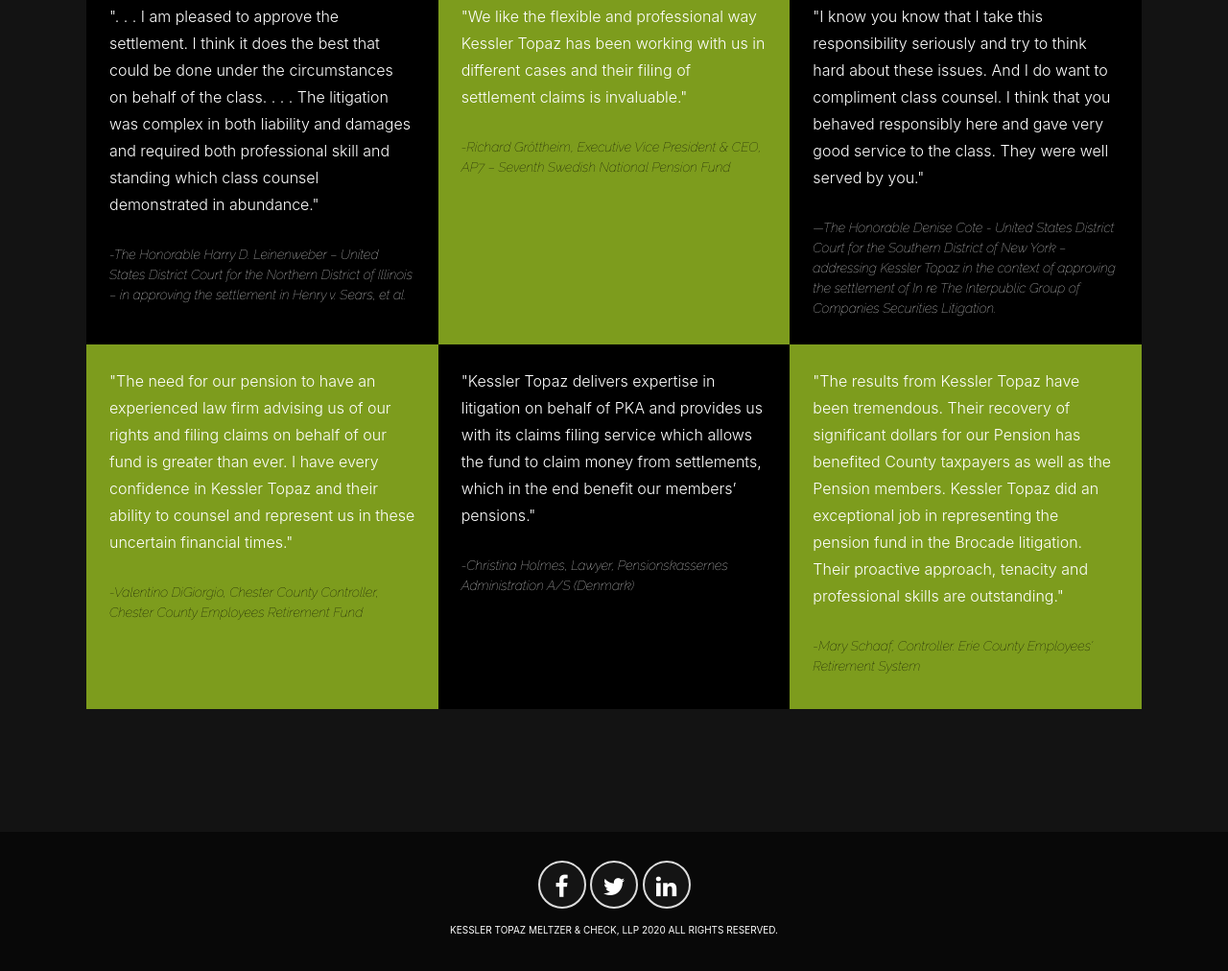
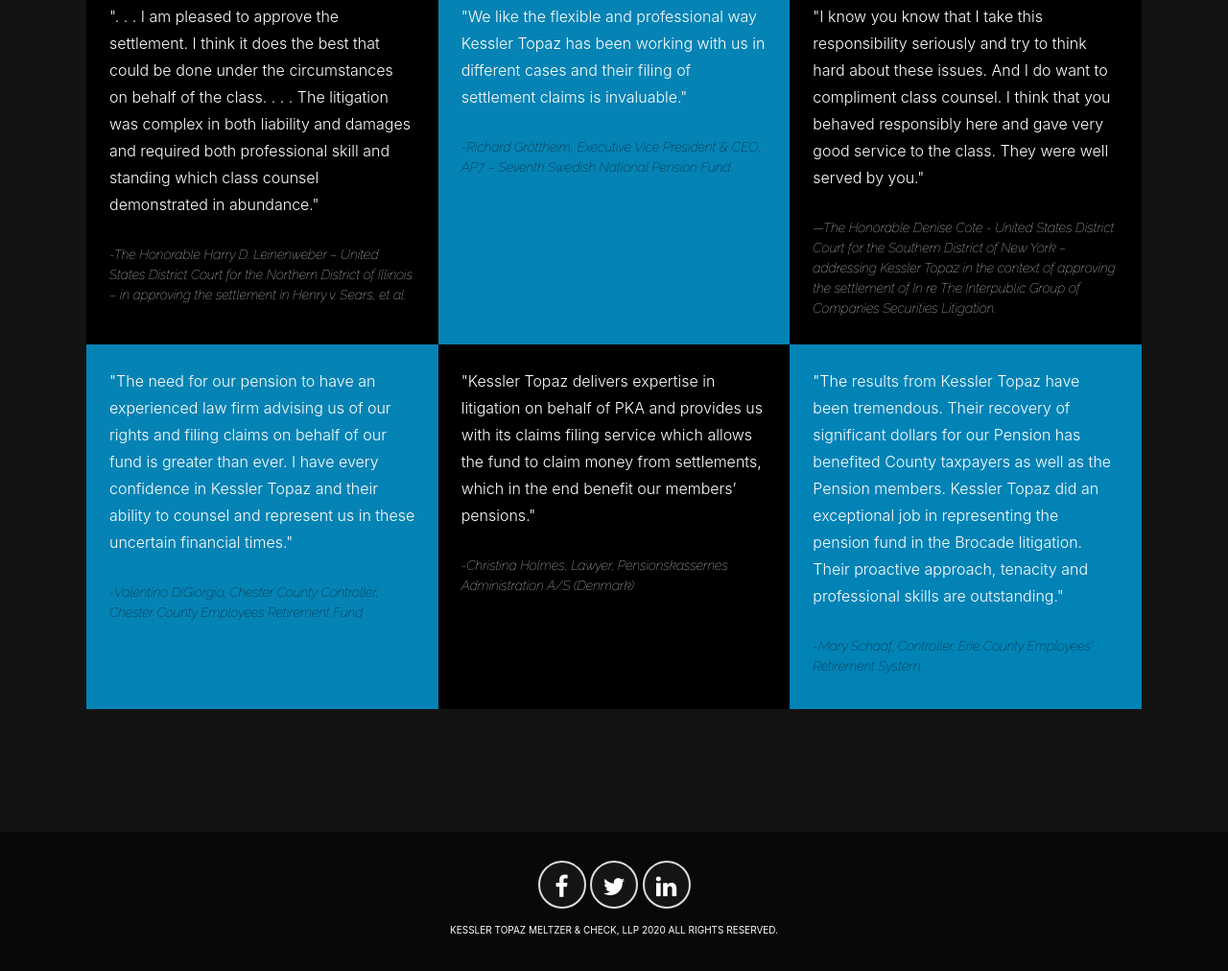
Before and after one commit to nlasusa/KTMC-JULY2020, a plain HTML site: page testimonialsLP.html in a window 1280 px wide. Shown: the part 626-1638 px from the top of the page at 96% size. Drawn offline with nearby package versions, Linux system fonts and the light colour scheme; a web font is replaced by a local one.

Commit message:
media queries

```diff
--- a/assets/css/news.css
+++ b/assets/css/news.css
@@ -49,8 +49,7 @@
   /* color: rgb(138, 171, 37);  */
   display: flex;
   flex-direction: column;
-  width: 19vw; /* Increase this value if you want more articles per row, decrease if you want less*/
-  /* box-shadow: 1px 1px 10px 1px rgb(122, 182, 66);  */
+  width: 19vw;
   margin: 14px;
   transition: 0.3s;
   height: 330px;
--- a/assets/css/testimonials-LP.css
+++ b/assets/css/testimonials-LP.css
@@ -55,13 +55,13 @@
   }
   .testimonials .block:nth-child(3), .testimonials .block:nth-child(5),   .testimonials .block:nth-child(7) {
     /* background-color: rgb(138, 171, 37);  */
-    background-color: rgb(125, 156, 29);
+    background-color: rgb(5, 131, 180);
   }
   .testimonials .block:nth-child(6), .testimonials .block:nth-child(8) {
     background-color: black;
   }
   .testimonials .block:nth-child(9) {
-    background-color:  rgb(125, 156, 29);
+    background-color:  rgb(1, 131, 182);
   }
   .testimonials .block p {
     margin: 0;
```
